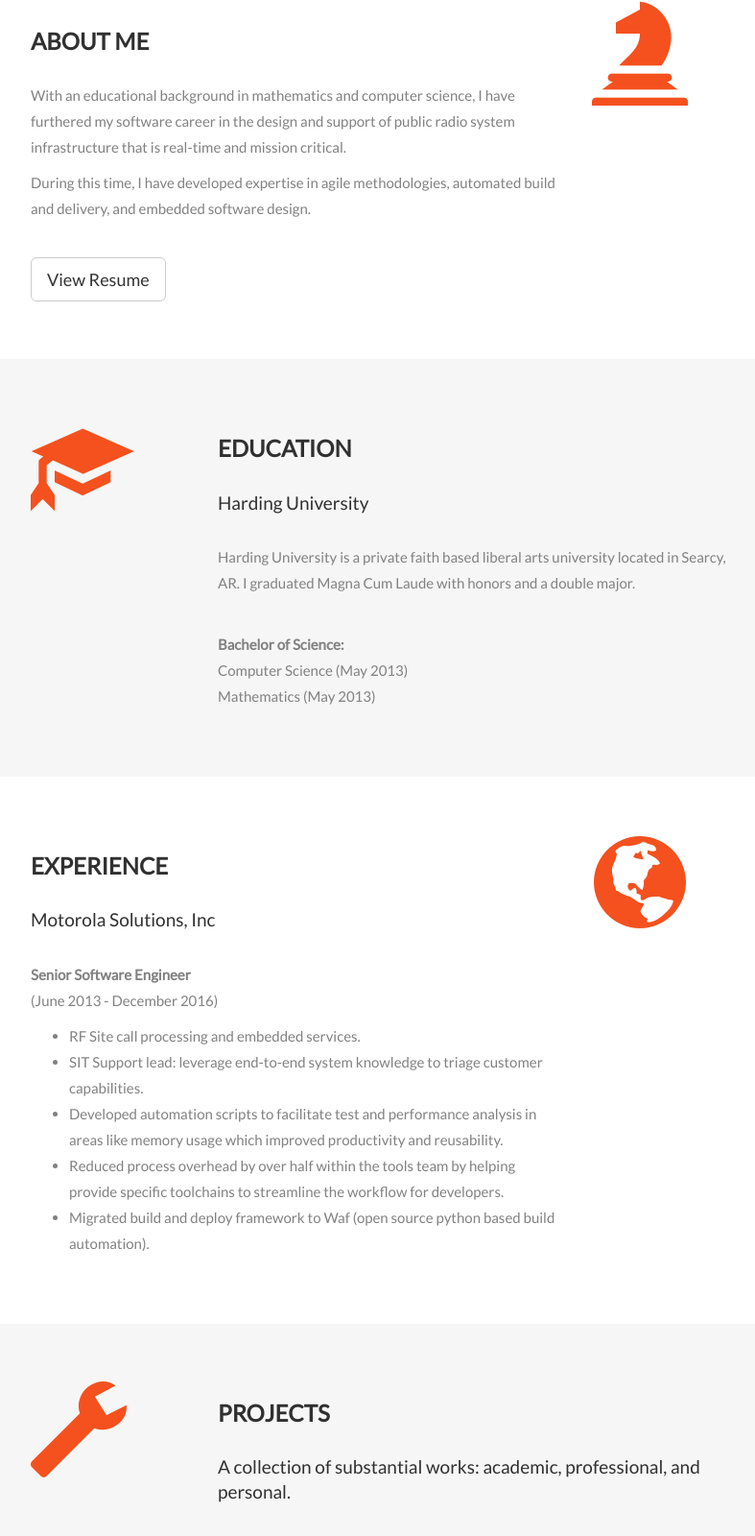
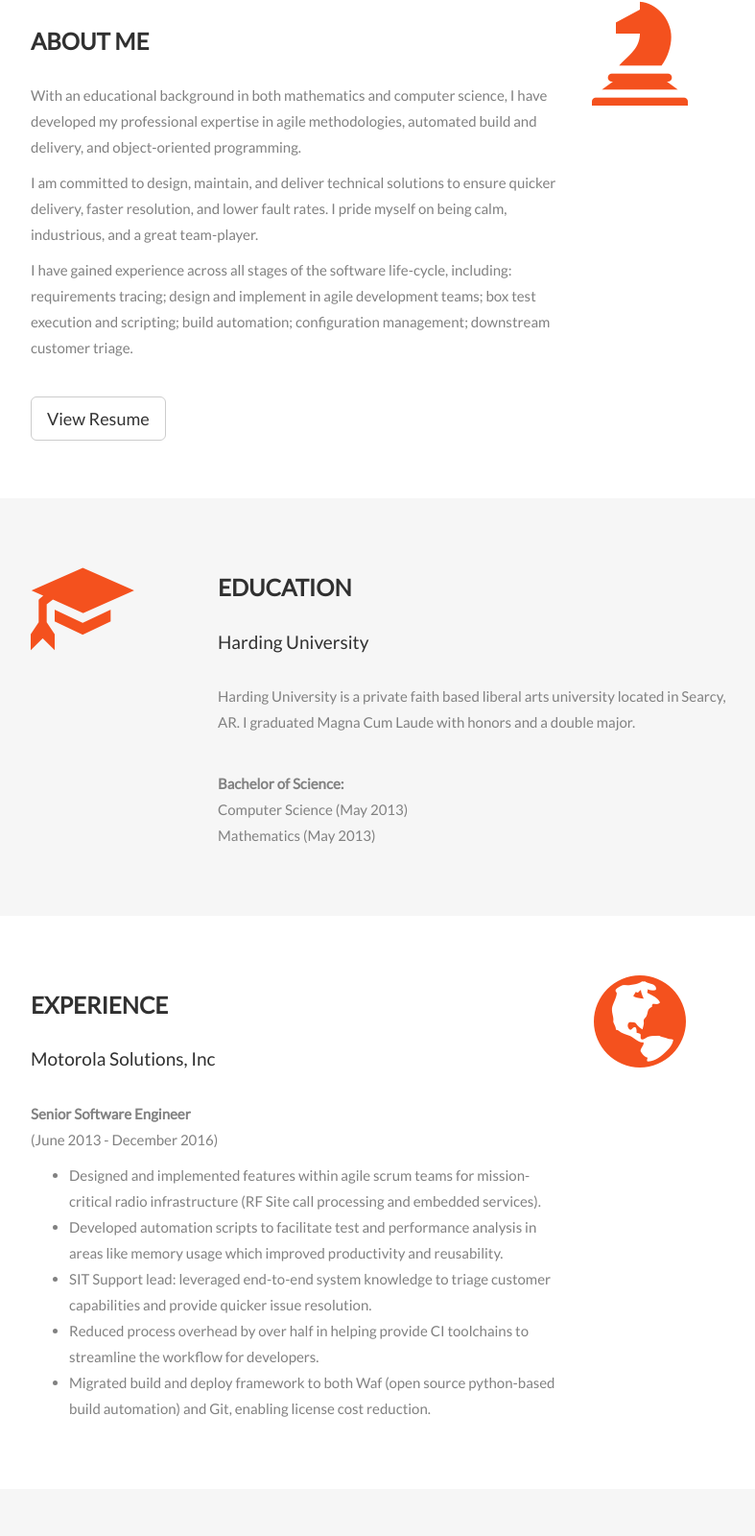
Before and after one commit to dschliffka/website, a plain HTML site: page index.html in a window 1280 px wide. Shown: the part 432-2032 px from the top of the page at 96% size, without its empty margins (233-1020 px from the left). Drawn offline with nearby package versions, Linux system fonts and the light colour scheme.

Commit message:
updated wording to match linkedin and resume

```diff
--- a/index.html
+++ b/index.html
@@ -71,8 +71,9 @@
           </div>
           <div class="col-sm-offset-2 col-sm-6">
             <h2>About Me</h2>
-            <p>With an educational background in mathematics and computer science, I have furthered my software career in the design and support of public radio system infrastructure that is real-time and mission critical.</p>
-            <p>During this time, I have developed expertise in agile methodologies, automated build and delivery, and embedded software design.</p>
+            <p>With an educational background in both mathematics and computer science, I have developed my professional expertise in agile methodologies, automated build and delivery, and object-oriented programming.</p>
+            <p>I am committed to design, maintain, and deliver technical solutions to ensure quicker delivery, faster resolution, and lower fault rates. I pride myself on being calm, industrious, and a great team-player.</p>
+            <p>I have gained experience across all stages of the software life-cycle, including: requirements tracing; design and implement in agile development teams; box test execution and scripting; build automation; configuration management; downstream customer triage.</p>
             <br><button class="btn btn-default btn-lg" onclick="window.open('/files/resume.pdf')">View Resume</button>
           </div>
           <div class="col-sm-2 hidden-xs">
@@ -113,11 +114,11 @@
             <p><strong>Senior Software Engineer</strong>
             <br>(June 2013 - December 2016)</p>
             <ul>
-              <li>RF Site call processing and embedded services.</li>
-              <li>SIT Support lead: leverage end-to-end system knowledge to triage customer capabilities.</li>
+              <li>Designed and implemented features within agile scrum teams for mission-critical radio infrastructure (RF Site call processing and embedded services).</li>
               <li>Developed automation scripts to facilitate test and performance analysis in areas like memory usage which improved productivity and reusability.</li>
-              <li>Reduced process overhead by over half within the tools team by helping provide specific toolchains to streamline the workflow for developers.</li>
-              <li>Migrated build and deploy framework to Waf (open source python based build automation).</li>
+              <li>SIT Support lead: leveraged end-to-end system knowledge to triage customer capabilities and provide quicker issue resolution.</li>
+              <li>Reduced process overhead by over half in helping provide CI toolchains to streamline the workflow for developers.</li>
+              <li>Migrated build and deploy framework to both Waf (open source python-based build automation) and Git, enabling license cost reduction.</li>
             </ul>
           </div>
           <div class="col-sm-2 hidden-xs">
```
